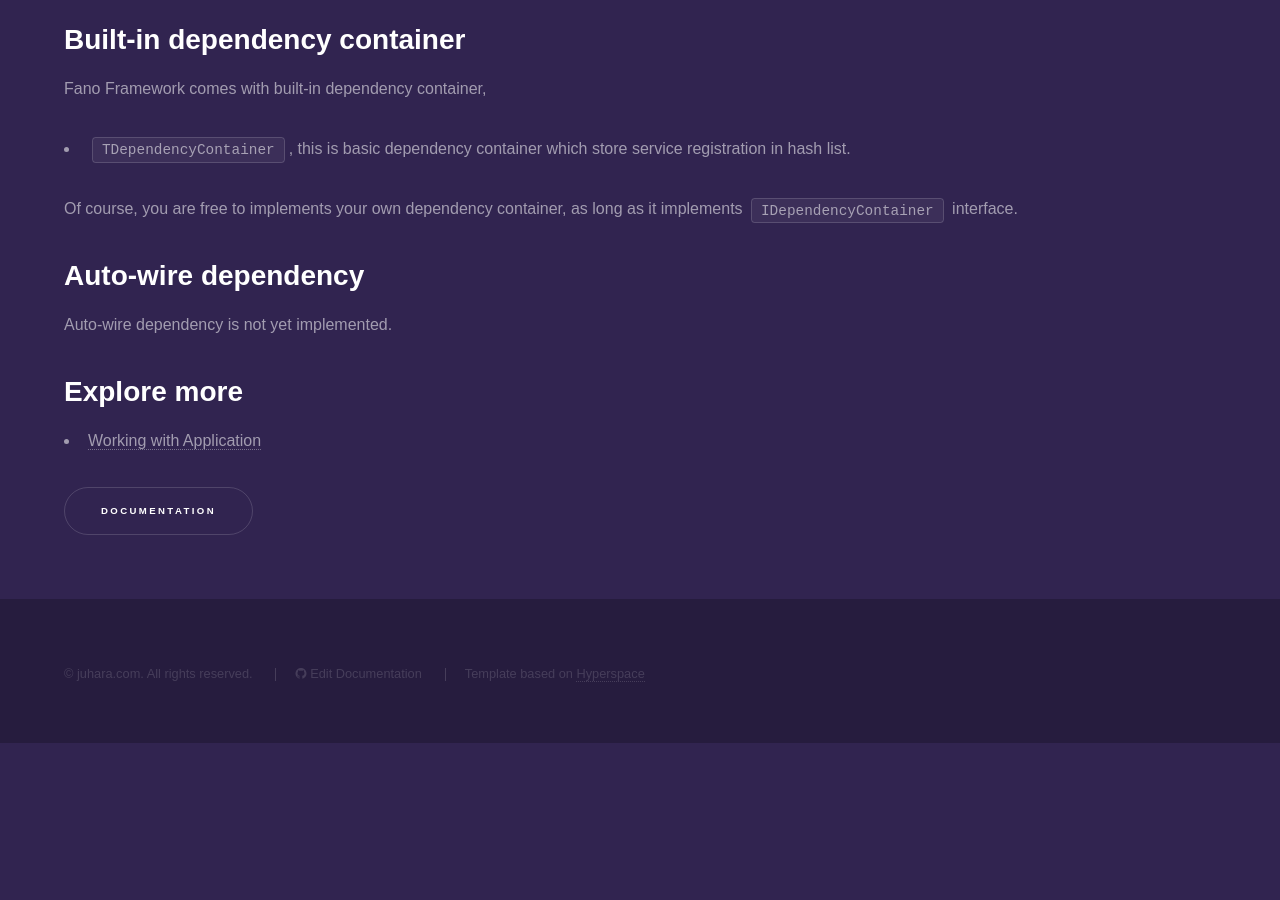
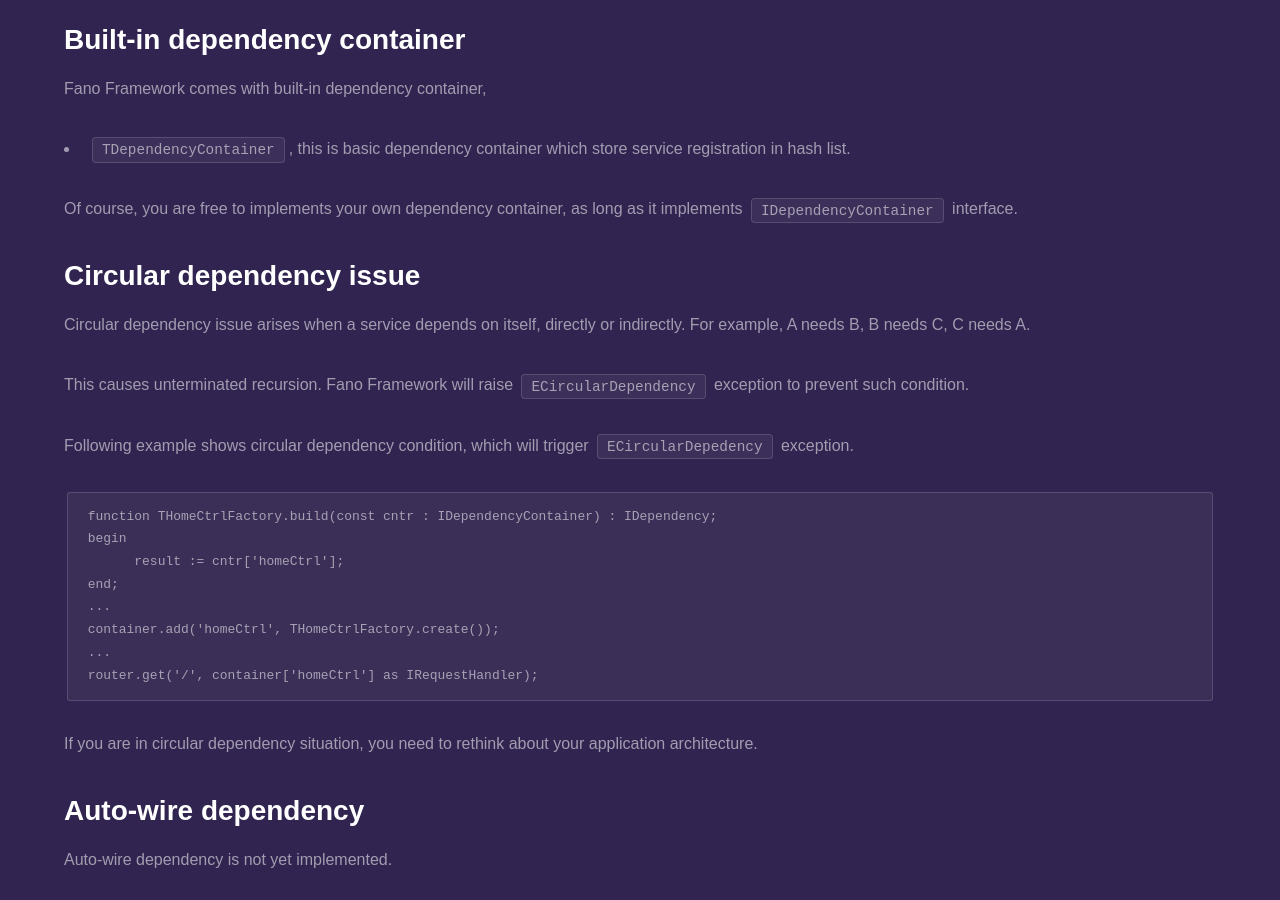
Before and after one commit to fanoframework/fanoframework.github.io, a Jekyll site: the page built from dependency-container/index.md, in a window 1280 px wide and 900 px high, scrolled down 4652 px. Built offline with Jekyll 4.4.1, drawn with Linux system fonts in a browser that asks for light colours; our own code applies the rules of GitHub Pages for plain Markdown files; before the commit the page ends 5395 px from its top, so only the background shows below that.

Commit message:
add content on circular dependency

````diff
--- a/dependency-container/index.md
+++ b/dependency-container/index.md
@@ -191,6 +191,27 @@ Fano Framework comes with built-in dependency container,
 
 Of course, you are free to implements your own dependency container, as long as it implements `IDependencyContainer` interface.
 
+## Circular dependency issue
+
+Circular dependency issue arises when a service depends on itself, directly or indirectly. For example, A needs B, B needs C, C needs A.
+
+This causes unterminated recursion. Fano Framework will raise `ECircularDependency` exception to prevent such condition.
+
+Following example shows circular dependency condition, which will trigger `ECircularDepedency` exception.
+
+```
+function THomeCtrlFactory.build(const cntr : IDependencyContainer) : IDependency;
+begin
+      result := cntr['homeCtrl'];
+end;
+...
+container.add('homeCtrl', THomeCtrlFactory.create());
+...
+router.get('/', container['homeCtrl'] as IRequestHandler);
+```
+
+If you are in circular dependency situation, you need to rethink about your application architecture.
+
 ## Auto-wire dependency
 
 Auto-wire dependency is not yet implemented.
````
